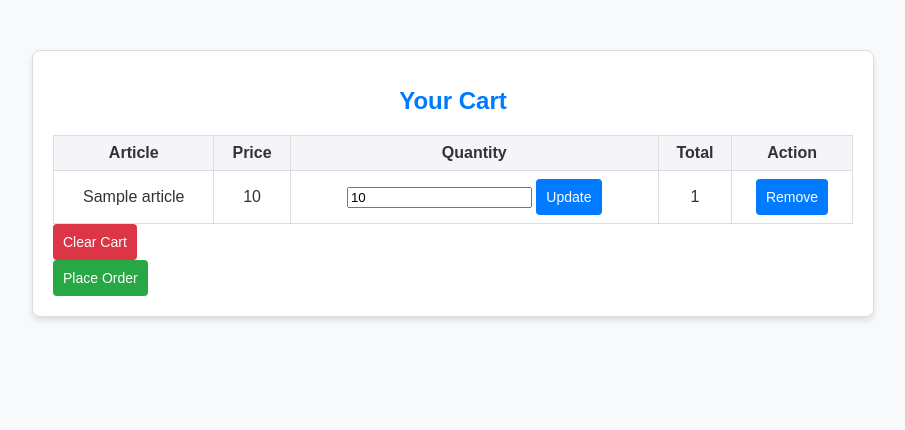
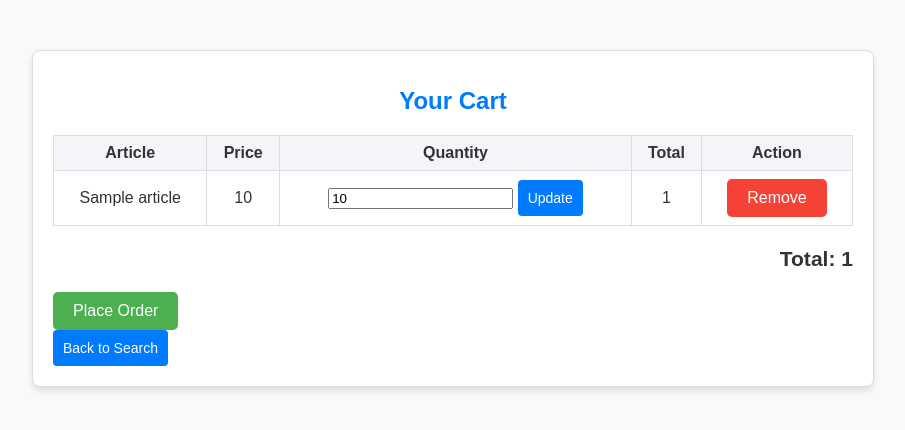
Before and after one commit to crimpi23/my_project, a Flask app: page /cart in a window 1280 px wide. Shown: the part 38-468 px from the top of the page, without its empty margins (187-1092 px from the left). Run offline with Flask 3, Linux system fonts and the light colour scheme; a database or web service that is not in the repository returns one stand-in record (values such as "Sample title"); some libraries are stand-ins or nearby versions.

Commit message:
Оновлено функціонал

```diff
--- a/app.py
+++ b/app.py
@@ -117,11 +117,11 @@ def search_articles():
 @app.route('/cart')
 def cart():
     try:
-        user_id = 1  # Замінити на логіку авторизації
+        user_id = 1  # Замініть на логіку авторизації користувача
         conn = get_db_connection()
         cursor = conn.cursor()
 
-        # Оновлений SQL-запит для отримання даних кошика
+        # Отримання даних для кошика
         cursor.execute("""
             SELECT c.product_id, p.article, p.price, c.quantity,
                    (p.price * c.quantity) AS total_price, p.table_name
@@ -131,14 +131,13 @@ def cart():
         """, (user_id,))
         cart_items = cursor.fetchall()
 
-        # Логування для перевірки отриманих даних
-        logging.debug("Cart items: %s", cart_items)
+        # Розрахунок загальної суми
+        total_price = sum(item['total_price'] for item in cart_items)
 
         # Передаємо дані до шаблону
-        return render_template('cart.html', cart_items=cart_items)
+        return render_template('cart.html', cart_items=cart_items, total_price=total_price)
     except Exception as e:
-        # Логуємо помилку, якщо вона виникає
-        logging.error("Error in cart function: %s", str(e))
+        logging.error(f"Error in cart: {str(e)}")
         flash("Could not load your cart. Please try again.", "error")
         return redirect(url_for('index'))
     finally:
@@ -146,7 +145,6 @@ def cart():
             cursor.close()
         if conn:
             conn.close()
-        logging.debug("Database connection closed.")
 
 # Додавання в кошик
 @app.route('/add_to_cart', methods=['POST'])
--- a/static/styles.css
+++ b/static/styles.css
@@ -177,3 +177,27 @@ header nav ul li a:hover {
 .place-order-button:hover {
     background-color: #218838;
 }
+.place-order-button, .remove-button {
+    background-color: #4CAF50; /* Зелений */
+    color: white;
+    padding: 10px 20px;
+    border: none;
+    cursor: pointer;
+    border-radius: 5px;
+    font-size: 16px;
+}
+
+.remove-button {
+    background-color: #f44336; /* Червоний */
+}
+
+.place-order-button:hover, .remove-button:hover {
+    opacity: 0.9;
+}
+.total-container {
+    margin-top: 20px;
+    font-size: 18px;
+    font-weight: bold;
+    color: #333;
+    text-align: right;
+}
--- a/templates/cart.html
+++ b/templates/cart.html
@@ -24,14 +24,11 @@
             {% if messages %}
                 <div class="flash-messages">
                     {% for category, message in messages %}
-				<div class="flash-message {{ category }}">
-					{{ message }}
-				</div>
+                        <div class="flash-message {{ category }}">{{ message }}</div>
                     {% endfor %}
                 </div>
             {% endif %}
         {% endwith %}
-
         		{% if cart_items %}
 		<table>
 			<thead>
@@ -49,7 +46,7 @@
 					<td>{{ item.article }}</td>
 					<td>{{ item.price }}</td>
 					<td>
-						<form method="POST" action="{{ url_for('update_cart') }}">
+						<form method="POST" action="/update_cart">
 							<input type="hidden" name="product_id" value="{{ item.product_id }}">
 							<input type="number" name="quantity" value="{{ item.quantity }}" min="1">
 							<button type="submit">Update</button>
@@ -57,30 +54,31 @@
 					</td>
 					<td>{{ item.total_price }}</td>
 					<td>
-						<form method="POST" action="{{ url_for('remove_from_cart') }}">
+						<form method="POST" action="/remove_from_cart">
 							<input type="hidden" name="product_id" value="{{ item.product_id }}">
-							<button type="submit">Remove</button>
+							<button type="submit" class="remove-button">Remove</button>
 						</form>
 					</td>
 				</tr>
 				{% endfor %}
 			</tbody>
 		</table>
-		<!-- Кнопки очищення кошика та оформлення замовлення -->
-		<div class="navigation-buttons">
-			<form method="POST" action="/clear_cart">
-				<button type="submit" class="clear-cart-button">Clear Cart</button>
-			</form>
+
+		<!-- Загальна сума -->
+		<div class="total-container">
+			<h3>Total: {{ total_price }}</h3>
+		</div>
 		<form method="POST" action="/place_order">
 			<button type="submit" class="place-order-button">Place Order</button>
 		</form>
-		</div>
 		{% else %}
 		<p>Your cart is empty.</p>
+		{% endif %}
+
+
         <div class="navigation-buttons">
             <button onclick="window.location.href='/'">Back to Search</button>
         </div>
-		{% endif %}
     </div>
 </body>
 </html>
```
Lines whose indentation alone changed are shown as unchanged.
